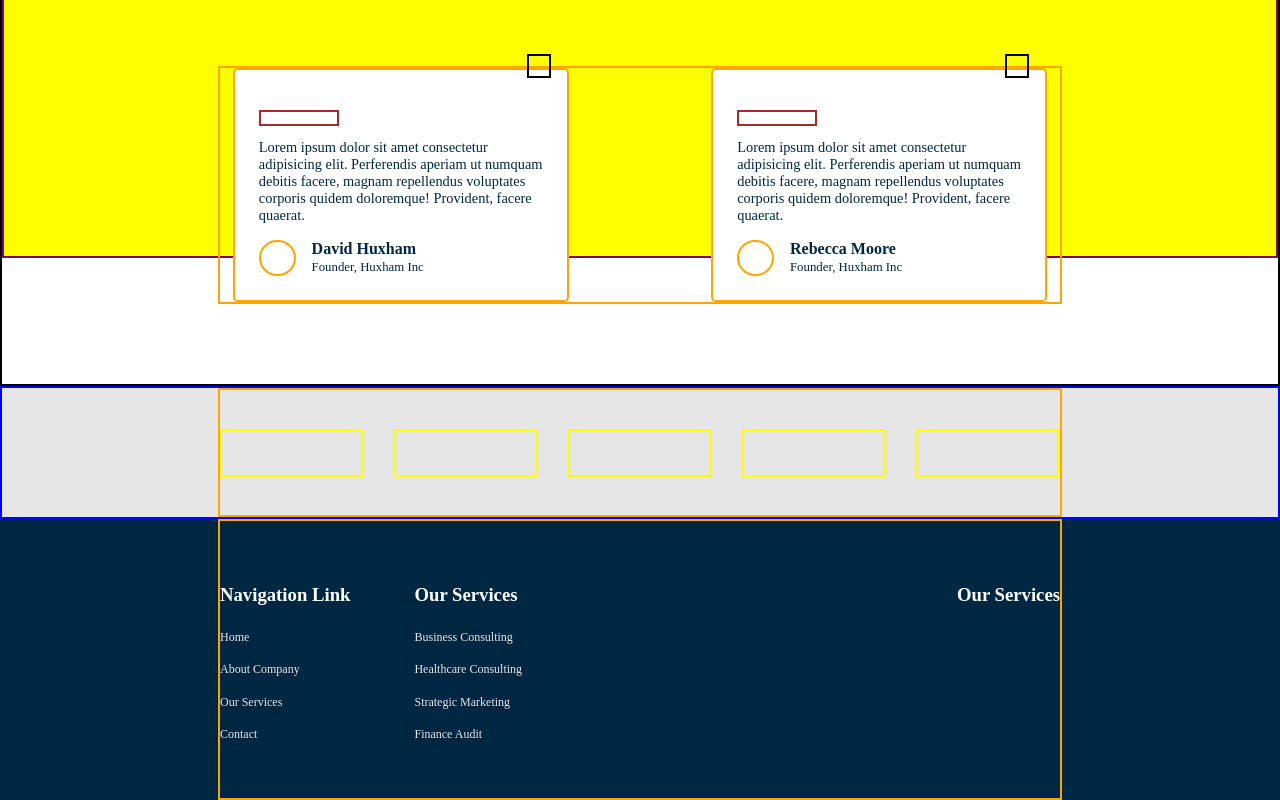
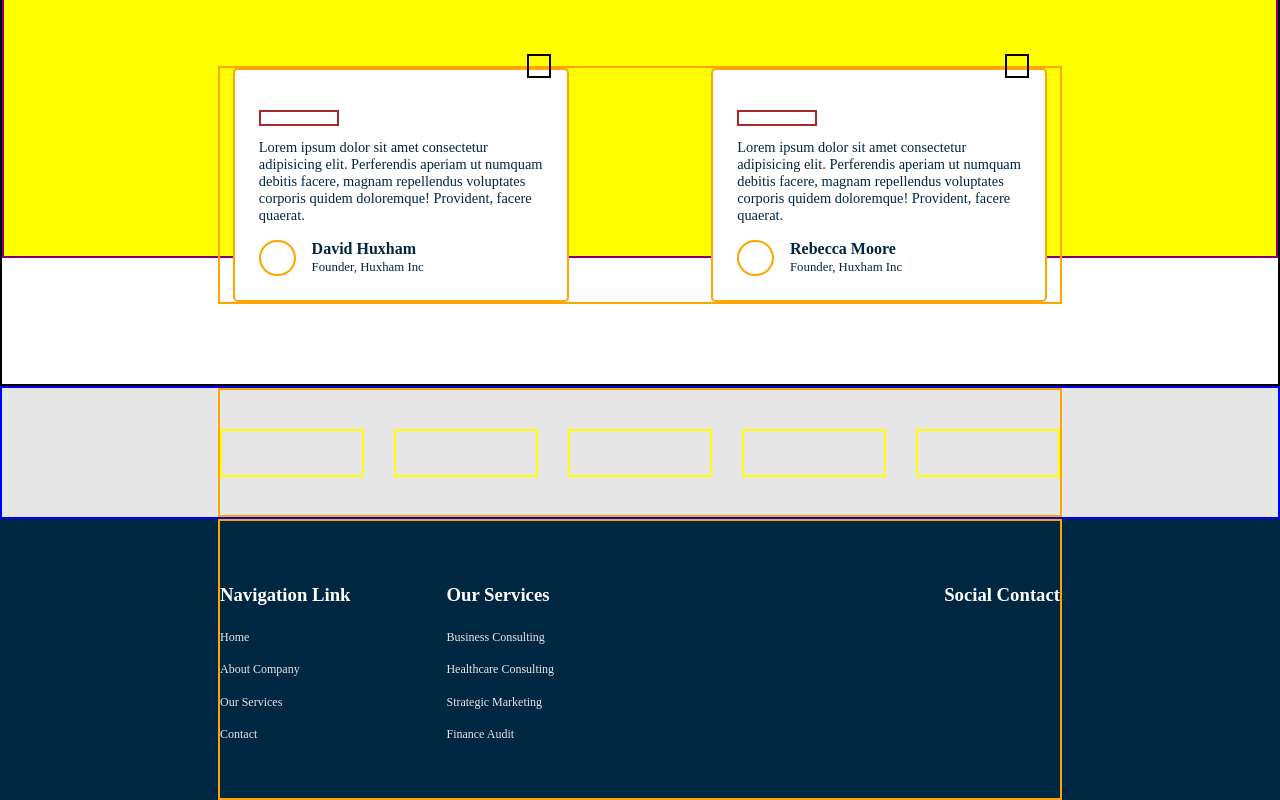
Before and after one commit to tracemycodes/fullstack_logistics_service_webapp, a React (Create React App) app: page / in a window 1280 px wide. Shown: the part 4356-5156 px from the top of the page. Built offline with nearby package versions, Linux system fonts and the light colour scheme.

Commit message:
footer Ui section

```diff
--- a/src/components/LandingPage/Footer.js
+++ b/src/components/LandingPage/Footer.js
@@ -41,7 +41,7 @@ const FooterDiv = styled(DivContainer)`
     color: #E6E6E6;
   }
   > * + * {
-    margin-left: 4rem;
+    margin-left: 6rem;
 
   }
   .social-contact {
@@ -78,7 +78,7 @@ const Footer = () => {
             <a href="#">Finance Audit</a>
           </div>
           <div className='social-contact'>
-            <h3>Our Services</h3>
+            <h3>Social Contact</h3>
             <div>
 
             </div>
```
